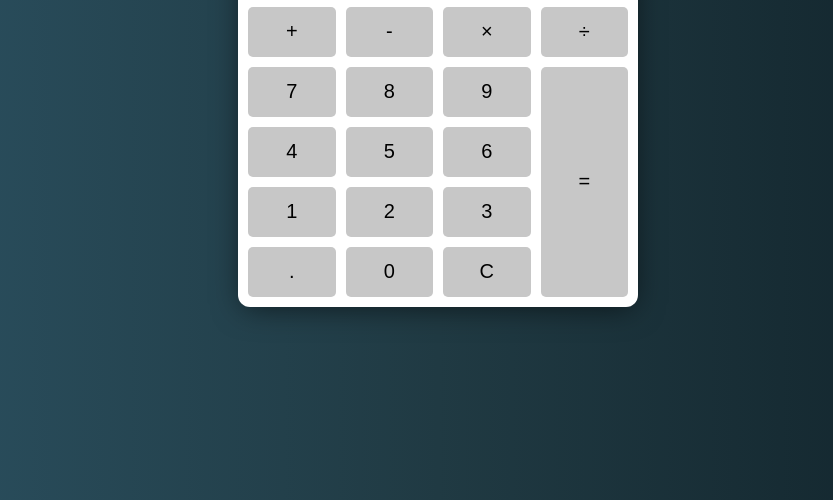
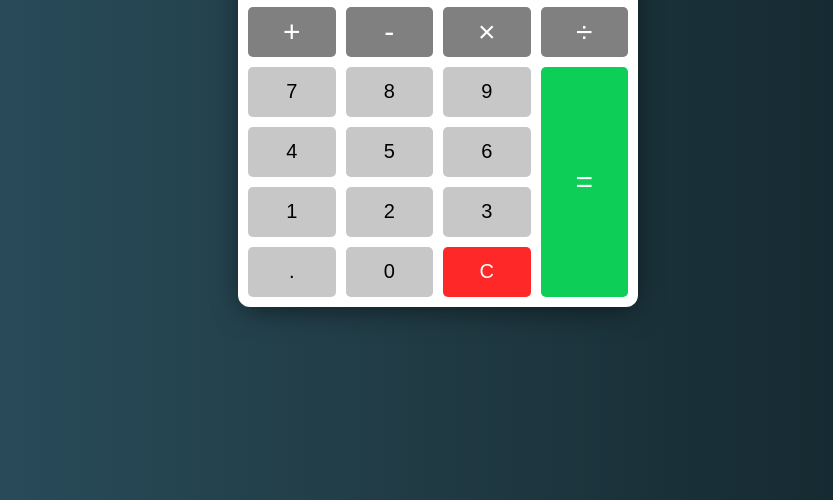
Before and after one commit to Chetonix/calculator-tutorial, a plain HTML site: page index.html in a window 1280 px wide. Shown: the part 300-800 px from the top of the page, without its empty margins (202-1035 px from the left). Drawn offline with Linux system fonts and the light colour scheme.

Commit message:
add more css for the clear and equal button

```diff
--- a/style.css
+++ b/style.css
@@ -59,10 +59,6 @@ body {
   grid-gap: 10px;
   padding: 10px;
 }
-.equal-sign {
-  grid-column: 4 / span 1;
-  grid-row: 2 / span 4;
-}
 
 button {
   min-height: 50px;
@@ -73,3 +69,20 @@ button {
   cursor: pointer;
   background-color: rgb(199, 199, 199);
 }
+
+.operator {
+  background-color: grey;
+  color: white;
+  font-size: 30px;
+}
+
+.clear {
+  background-color: rgb(255, 40, 40);
+  color: white;
+}
+
+.equal-sign {
+  grid-column: 4 / span 1;
+  grid-row: 2 / span 4;
+  background-color: rgb(13, 206, 87);
+}
```
